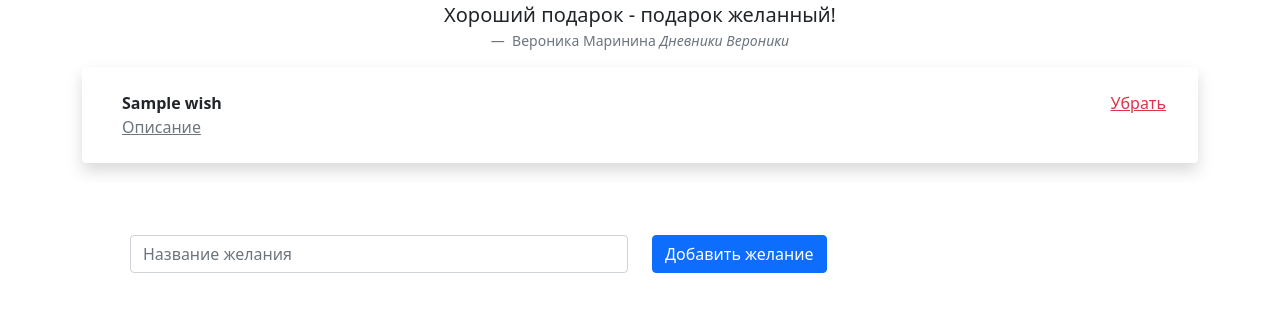
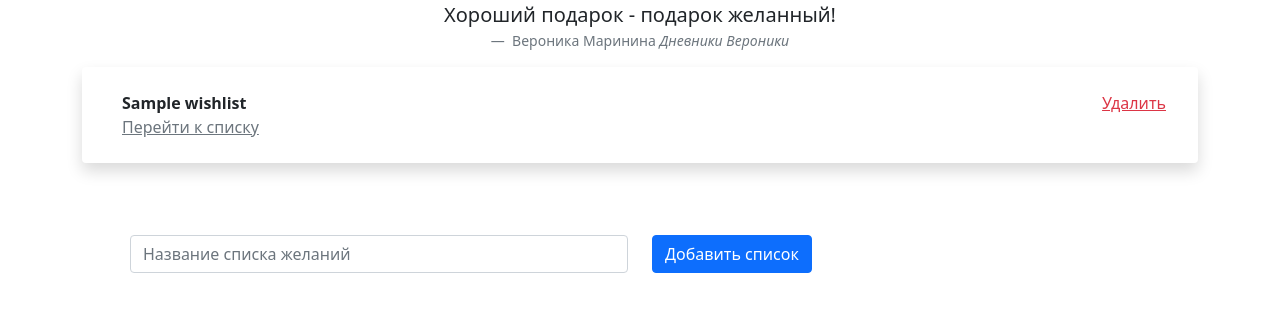
Before and after one commit to VrHb/wishlist-service, a Django app: template wishlists/templates/index.html in a window 1280 px wide. Shown: the part 56-368 px from the top of the page. Run offline with Django 4.2, Linux system fonts and the light colour scheme; tables that the repository leaves empty hold one stand-in row (values such as "Sample post"); the template is opened without the code that fills it: values that come from a table or form of the project are taken from there, most other values are stand-ins (such as "Sample title", 1, 10 or a date in 2020); parts of the project's set-up code (start-up, migrations or seed data) failed here and were passed over; some libraries are stand-ins or nearby versions.

Commit message:
Reworked template to show wishlists

```diff
--- a/wishlists/templates/index.html
+++ b/wishlists/templates/index.html
@@ -4,14 +4,14 @@
 
 {% block content %}
 <div class="list-group list-group-flush shadow p-3 mb-5 bg-body-tertiary rounded">
-  {% for wish in wishes %}
+  {% for wishlist in wishlists %}
    <li class="list-group-item d-flex justify-content-between align-items-start">
     <div class="ms-2 me-auto">
-      <div class="fw-bold">{{ wish }}</div>
-      {% if wish %}
-        <a href="{% url 'get_wish' wish %}" class="link-secondary">Описание</a>
+      <div class="fw-bold">{{ wishlist }}</div>
+      {% if wishlist %}
+        <a href="{% url 'get_wishlist' wishlist %}" class="link-secondary">Перейти к списку</a>
       </div>
-        <a href="{% url 'del_wish' wish %}" class="link-danger">Убрать</a>
+        <a href="{% url 'del_wishlist' wishlist %}" class="link-danger">Удалить</a>
       {% endif %}
   </li>
   {%  endfor %}
@@ -21,10 +21,10 @@
 <form class="row" method="POST">
   {% csrf_token %}
   <div class="col">
-    <input type="Желание" class="form-control" name="wish" placeholder="Название желания">
+    <input type="Желание" class="form-control" name="wishlist" placeholder="Название списка желаний">
   </div>
   <div class="col">
-    <button type="submit" class="btn btn-primary mb-3">Добавить желание</button>
+    <button type="submit" class="btn btn-primary mb-3">Добавить список</button>
   </div>
 </form>
 </div>
--- a/wishlists/wl_app/urls.py
+++ b/wishlists/wl_app/urls.py
@@ -7,7 +7,7 @@ from . import views
 
 urlpatterns = [
     path('', views.show_main, name='main'),
-    path('wishes/<wish>', views.get_wish, name='get_wish'),
-    path('delete/<wish>', views.delete_wish, name='del_wish'),
+    path('<wishlist>', views.get_wishlist, name='get_wishlist'),
+    path('delete/<wishlist>', views.delete_wishlist, name='del_wishlist'),
 ]
 urlpatterns += static(settings.MEDIA_URL, document_root=settings.MEDIA_ROOT)
```
Also changed, not shown: wishlists/wl_app/views.py (+11 -11 lines).
